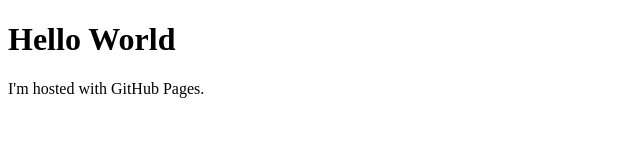
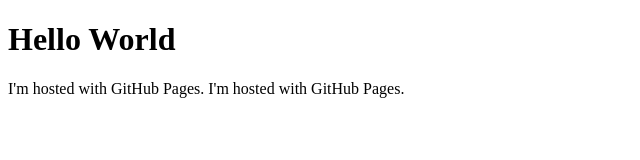
Before and after one commit to Haozong-Zeng/COGS-18-Simple-Project.github.io, a plain HTML site: page index.html in a window 1280 px wide. Shown: the whole page, without its empty margins (0-640 px from the left). Drawn offline with Linux system fonts and the light colour scheme.

Commit message:
Update index.html

```diff
--- a/index.html
+++ b/index.html
@@ -2,6 +2,7 @@
 <html>
 <body>
 <h1>Hello World</h1>
-<p>I'm hosted with GitHub Pages.</p>
+<p1>I'm hosted with GitHub Pages.</p1>
+<p2>I'm hosted with GitHub Pages.</p2>
 </body>
 </html>
```
